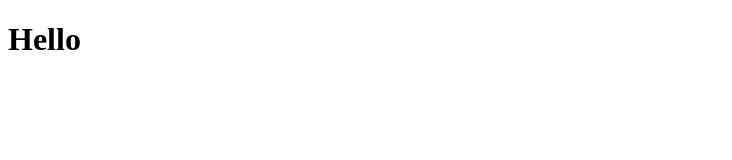
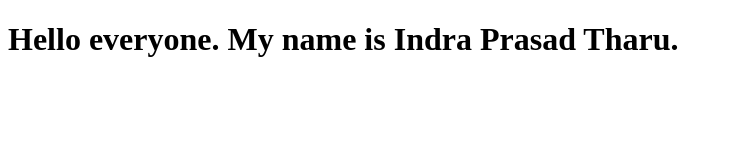
Before and after one commit to Indraprasad1/trutorial, a plain HTML site: page index.html in a window 1280 px wide. Shown: the whole page, without its empty margins (0-732 px from the left). Drawn offline with Linux system fonts and the light colour scheme.

Commit message:
update code

```diff
--- a/index.html
+++ b/index.html
@@ -6,6 +6,6 @@
     <title>Document</title>
 </head>
 <body>
-    <h1>Hello</h1>
+    <h1>Hello everyone. My name is Indra Prasad Tharu.</h1>
 </body>
 </html>
```
